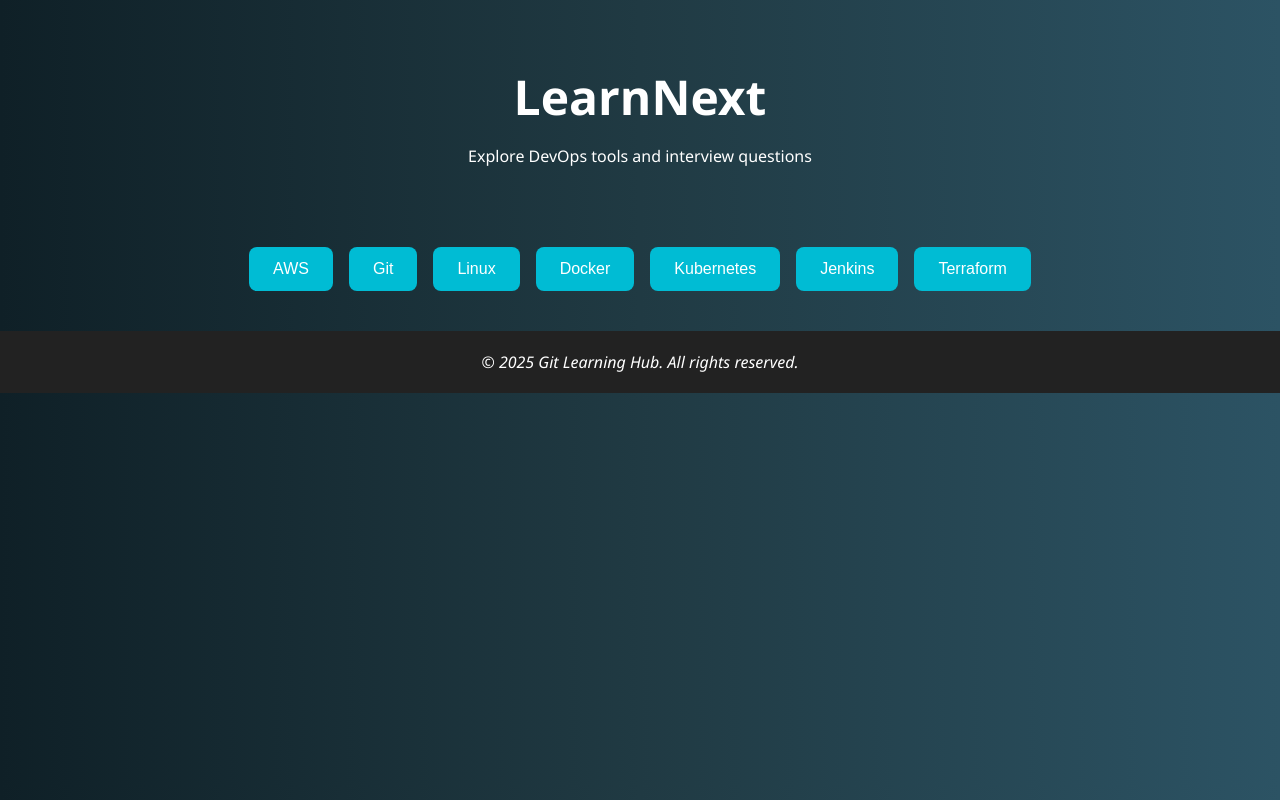
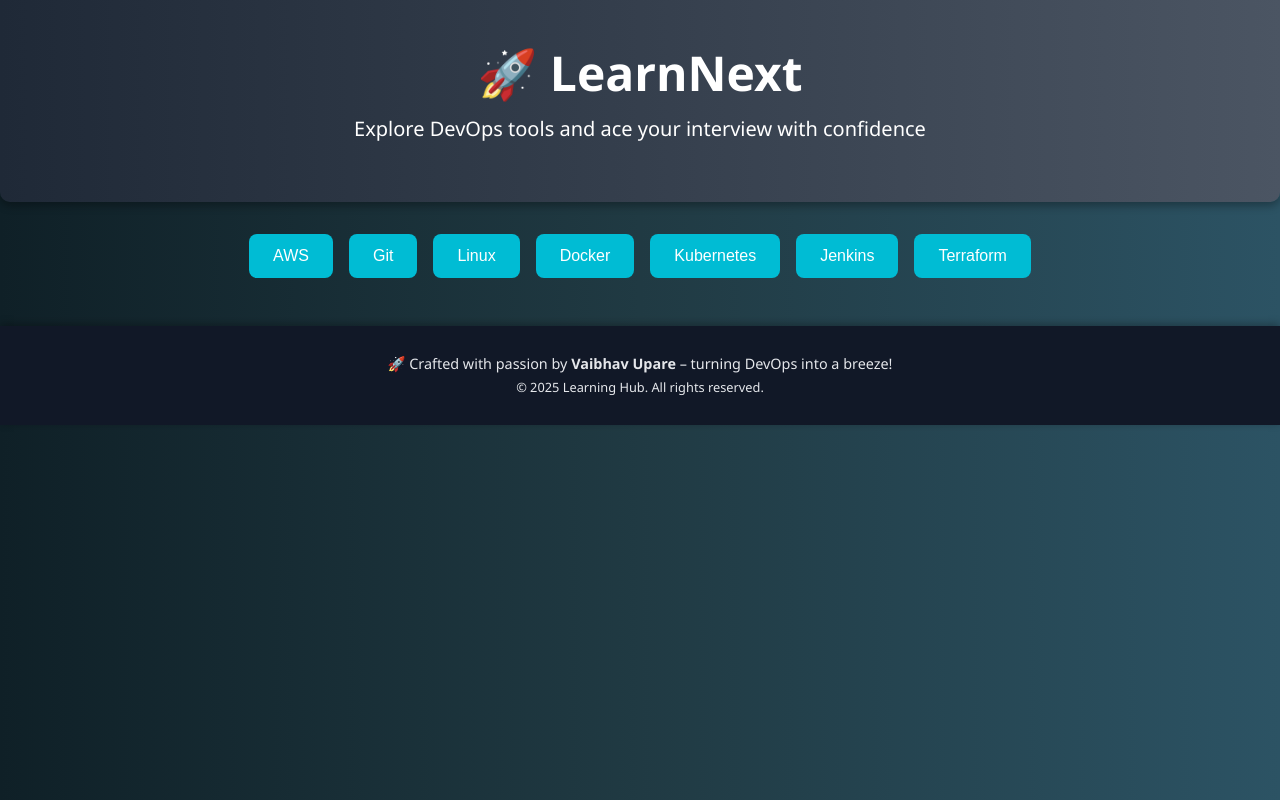
Before and after one commit to vaibhav0342/LearnNext, a plain HTML site: page index.html in a window 1280 px wide. Drawn offline with Linux system fonts and the light colour scheme.

Commit message:
Update index.html

```diff
--- a/index.html
+++ b/index.html
@@ -17,11 +17,6 @@
     @keyframes fadeIn {
       from { opacity: 0; transform: translateY(-10px); }
       to { opacity: 1; transform: translateY(0); }
-    }
-
-    header {
-      padding: 2rem;
-      text-align: center;
     }
 
     h1 {
@@ -96,21 +91,22 @@
     .footer {
   margin-top: auto;
 }
-   .footer {
-  margin-top: 40px;
-  font-style: italic;
-  text-align: center;
-  color: white;
-  background-color: #222; /* dark background to contrast white text */
-  padding: 20px 0;
-}
   </style>
 </head>
 <body>
-  <header>
-    <h1>LearnNext</h1>
-    <p>Explore DevOps tools and interview questions</p>
-  </header>
+ <header style="
+  background: linear-gradient(to right, #1f2937, #4b5563);
+  color: #fff;
+  padding: 40px 20px;
+  text-align: center;
+  font-family: 'Segoe UI', Tahoma, Geneva, Verdana, sans-serif;
+  box-shadow: 0 4px 8px rgba(0,0,0,0.3);
+  border-radius: 0 0 10px 10px;
+">
+  <h1 style="font-size: 48px; margin: 0;">🚀 LearnNext</h1>
+  <p style="font-size: 20px; margin-top: 10px;">Explore DevOps tools and ace your interview with confidence</p>
+</header>
+
 
   <div class="btn-container">
     <button class="tool-btn" onclick="showTool('aws')">AWS</button>
@@ -1436,8 +1432,23 @@
       answer.style.display = answer.style.display === 'none' ? 'block' : 'none';
     }
   </script>
-   <footer class="footer">
-  © 2025 Git Learning Hub. All rights reserved.
+
+  <footer class="footer" style="
+  background-color: #111827;
+  color: #e5e7eb;
+  text-align: center;
+  padding: 1.5rem;
+  font-family: 'Segoe UI', Tahoma, Geneva, Verdana, sans-serif;
+  font-size: 0.9rem;
+  box-shadow: 0 -2px 8px rgba(0,0,0,0.3);
+  margin-top: 3rem;
+">
+  <p style="margin: 0.3rem 0;">
+    🚀 Crafted with passion by <strong>Vaibhav Upare</strong> – turning DevOps into a breeze!
+  </p>
+  <p style="margin: 0.3rem 0; font-size: 0.8rem;">
+    © 2025 Learning Hub. All rights reserved.
+  </p>
 </footer>
 
 </body>
```
